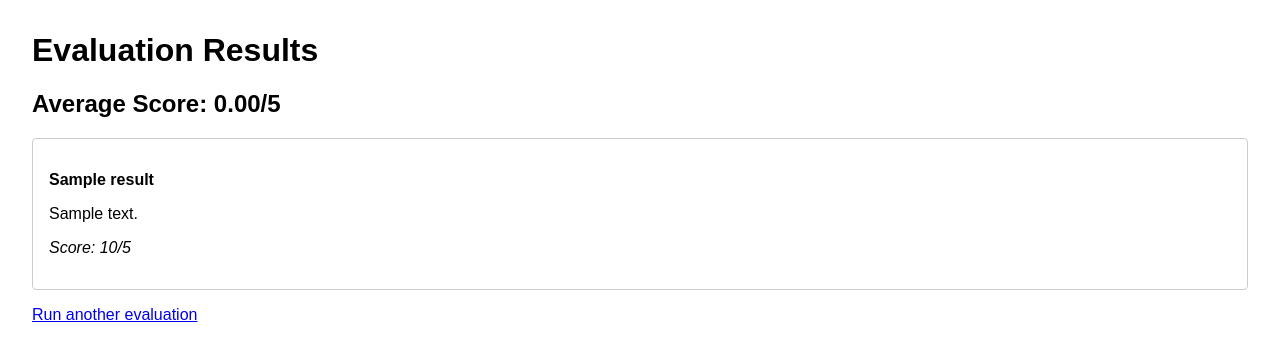
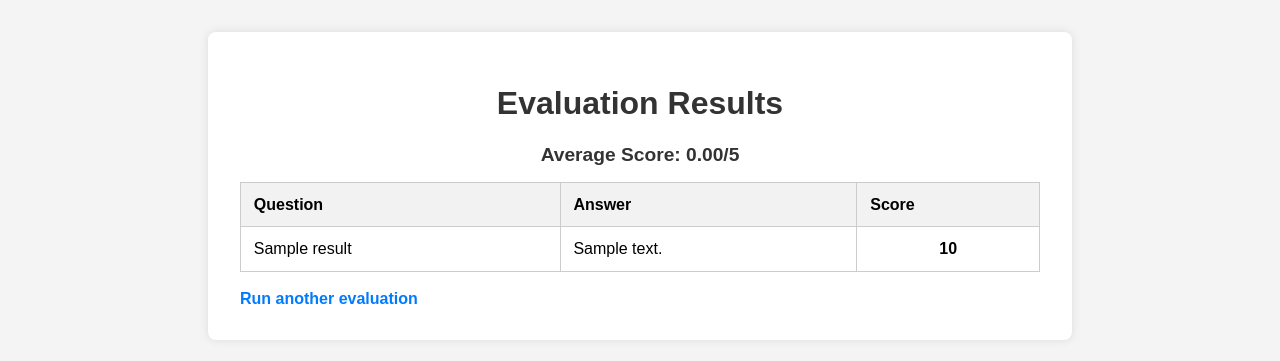
Before and after one commit to BurnyCoder/llm-evals, a Flask app: template templates/results.html in a window 1280 px wide. Shown: the top 361 px of the page. Run offline with Flask 3, Linux system fonts and the light colour scheme; the template is opened without the code that fills it: most values are stand-ins (such as "Sample title", 1, 10 or a date in 2020).

Commit message:
feat: make UI more excel-like

```diff
--- /dev/null
+++ b/static/styles.css
@@ -0,0 +1,88 @@
+body {
+    font-family: sans-serif;
+    margin: 2em;
+    background-color: #f4f4f4;
+}
+
+.container {
+    background-color: white;
+    padding: 2em;
+    border-radius: 8px;
+    box-shadow: 0 0 10px rgba(0,0,0,0.1);
+    max-width: 800px;
+    margin: auto;
+}
+
+h1, h2 {
+    text-align: center;
+    color: #333;
+}
+
+h2 {
+    font-size: 1.2em;
+}
+
+form {
+    display: flex;
+    flex-direction: column;
+    gap: 1.5em;
+}
+
+label {
+    font-weight: bold;
+    color: #555;
+}
+
+input, textarea {
+    padding: 0.8em;
+    border: 1px solid #ccc;
+    border-radius: 4px;
+    font-size: 1em;
+    width: 100%;
+    box-sizing: border-box;
+}
+
+button {
+    padding: 0.8em;
+    border: none;
+    border-radius: 4px;
+    background-color: #007bff;
+    color: white;
+    cursor: pointer;
+    font-size: 1.1em;
+    font-weight: bold;
+}
+
+.form-group {
+    display: flex;
+    flex-direction: column;
+    gap: 0.5em;
+}
+
+table {
+    width: 100%;
+    border-collapse: collapse;
+    margin-top: 1em;
+}
+
+th, td {
+    border: 1px solid #ccc;
+    padding: 0.8em;
+    text-align: left;
+}
+
+th {
+    background-color: #f2f2f2;
+    font-weight: bold;
+}
+
+.score {
+    font-weight: bold;
+    text-align: center;
+}
+
+a {
+    text-decoration: none;
+    color: #007bff;
+    font-weight: bold;
+}
--- a/templates/results.html
+++ b/templates/results.html
@@ -4,37 +4,34 @@
     <meta charset="UTF-8">
     <meta name="viewport" content="width=device-width, initial-scale=1.0">
     <title>Evaluation Results</title>
-    <style>
-        body {
-            font-family: sans-serif;
-            margin: 2em;
-        }
-        .result {
-            border: 1px solid #ccc;
-            border-radius: 4px;
-            padding: 1em;
-            margin-bottom: 1em;
-        }
-        .question {
-            font-weight: bold;
-        }
-        .score {
-            font-style: italic;
-        }
-    </style>
+    <link rel="stylesheet" href="{{ url_for('static', filename='styles.css') }}">
 </head>
 <body>
+<div class="container">
     <h1>Evaluation Results</h1>
     <h2>Average Score: {{ "%.2f"|format(average_score) }}/5</h2>
 
-    {% for result in results %}
-    <div class="result">
-        <p class="question">{{ result.question }}</p>
-        <p>{{ result.answer }}</p>
-        <p class="score">Score: {{ result.score if result.score is not none else 'Not available' }}/5</p>
-    </div>
-    {% endfor %}
+    <table>
+        <thead>
+            <tr>
+                <th>Question</th>
+                <th>Answer</th>
+                <th>Score</th>
+            </tr>
+        </thead>
+        <tbody>
+            {% for result in results %}
+            <tr>
+                <td>{{ result.question }}</td>
+                <td>{{ result.answer }}</td>
+                <td class="score">{{ result.score if result.score is not none else 'N/A' }}</td>
+            </tr>
+            {% endfor %}
+        </tbody>
+    </table>
 
+    <br>
     <a href="/">Run another evaluation</a>
+</div>
 </body>
 </html>
```
Also changed, not shown: templates/index.html (+13 -31 lines).
